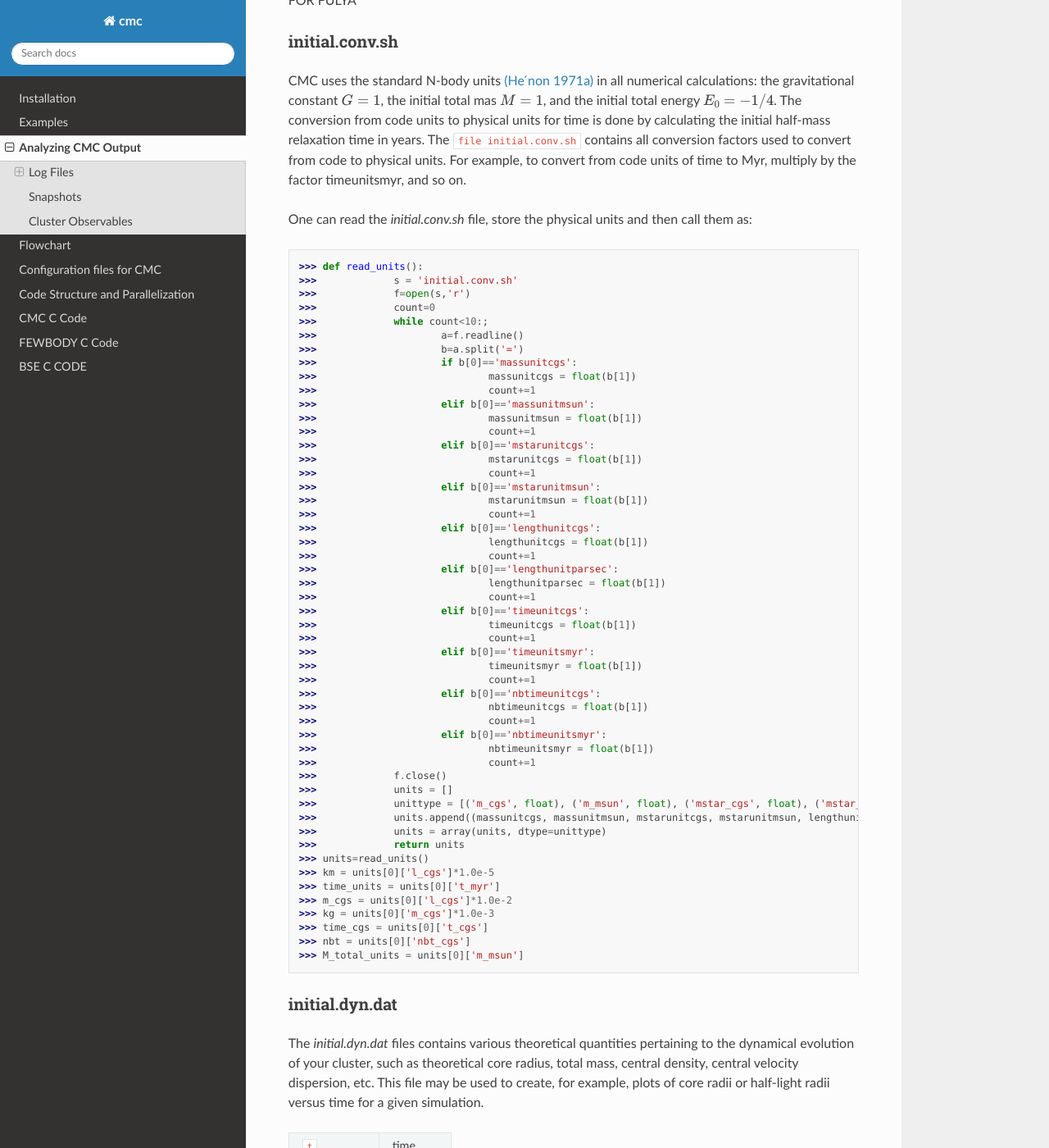
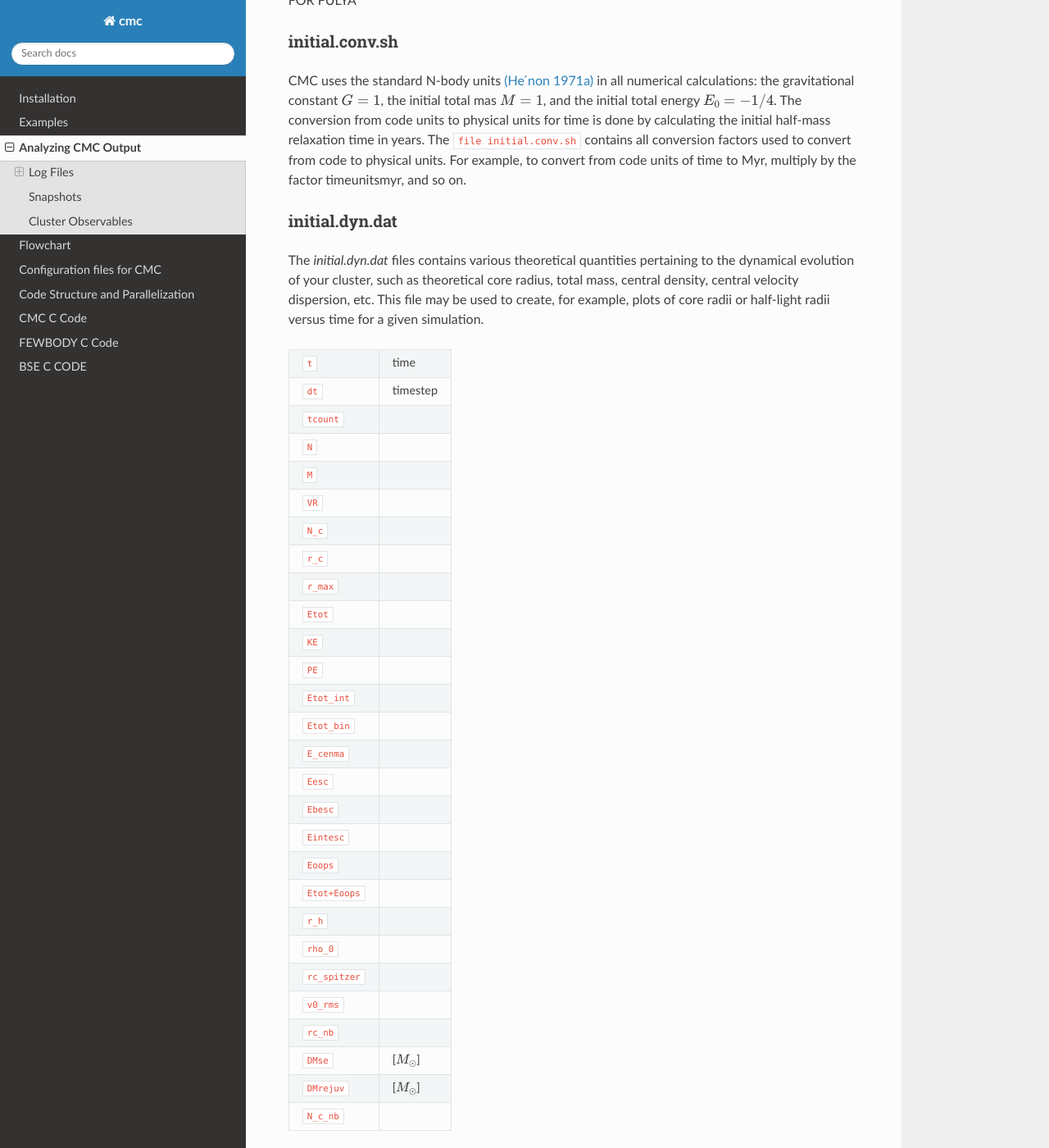
Before and after one commit to ClusterMonteCarlo/CMC-COSMIC, a Sphinx documentation site: the page built from docs/sphinx/source/output/index.rst, in a window 1280 px wide and 1400 px high, scrolled down 227 px. Shown: the whole window at 82% size. Built offline with Sphinx 7.4.7 and the Read the Docs theme 2.0.0, drawn with Linux system fonts in a browser that asks for light colours; formulas are drawn with MathJax 3; some of the changed text lies outside the part shown.

```diff
--- a/docs/sphinx/source/output/index.rst
+++ b/docs/sphinx/source/output/index.rst
@@ -16,65 +16,9 @@
 
 CMC uses the standard N-body units `(He ́non 1971a) <https://link.springer.com/article/10.1007/BF00649159>`_ in all numerical calculations: the gravitational constant :math:`{G=1}`, the initial total mas :math:`{M=1}`, and the initial total energy :math:`{E_0=-1/4}`. The conversion from code units to physical units for time is done by calculating the initial half-mass relaxation time in years. The ``file initial.conv.sh`` contains all conversion factors used to convert from code to physical units. For example, to convert from code units of time to Myr, multiply by the factor timeunitsmyr, and so on.
 
-One can read the `initial.conv.sh` file, store the physical units and then call them as::
-
->>> def read_units():
->>>		s = 'initial.conv.sh'
->>>		f=open(s,'r')
->>>		count=0
->>>		while count<10:;
->>>			a=f.readline()
->>>			b=a.split('=')
->>>			if b[0]=='massunitcgs':
->>>				massunitcgs = float(b[1])
->>>				count+=1
->>>			elif b[0]=='massunitmsun':
->>>				massunitmsun = float(b[1])
->>>				count+=1
->>>			elif b[0]=='mstarunitcgs':
->>>				mstarunitcgs = float(b[1])
->>>				count+=1
->>>			elif b[0]=='mstarunitmsun':
->>>				mstarunitmsun = float(b[1])
->>>				count+=1
->>>			elif b[0]=='lengthunitcgs':
->>>				lengthunitcgs = float(b[1])
->>>				count+=1
->>>			elif b[0]=='lengthunitparsec':
->>>				lengthunitparsec = float(b[1])
->>>				count+=1
->>>			elif b[0]=='timeunitcgs':
->>>				timeunitcgs = float(b[1])
->>>				count+=1
->>>			elif b[0]=='timeunitsmyr':
->>>				timeunitsmyr = float(b[1])
->>>				count+=1
->>>			elif b[0]=='nbtimeunitcgs':
->>>				nbtimeunitcgs = float(b[1])
->>>				count+=1
->>>			elif b[0]=='nbtimeunitsmyr':
->>>				nbtimeunitsmyr = float(b[1])
->>>				count+=1
->>>		f.close()
->>>		units = []
->>>		unittype = [('m_cgs', float), ('m_msun', float), ('mstar_cgs', float), ('mstar_msun', float), ('l_cgs', float), ('l_pc', float), ('t_cgs', float),('t_myr', float), ('nbt_cgs', float), ('nbt_myr', float)]
->>>		units.append((massunitcgs, massunitmsun, mstarunitcgs, mstarunitmsun, lengthunitcgs, lengthunitparsec, timeunitcgs, timeunitsmyr, nbtimeunitcgs, nbtimeunitsmyr))
->>>		units = array(units, dtype=unittype)
->>>		return units
->>> units=read_units()
->>> km = units[0]['l_cgs']*1.0e-5
->>> time_units = units[0]['t_myr']
->>> m_cgs = units[0]['l_cgs']*1.0e-2
->>> kg = units[0]['m_cgs']*1.0e-3
->>> time_cgs = units[0]['t_cgs']
->>> nbt = units[0]['nbt_cgs']
->>> M_total_units = units[0]['m_msun']
-
-
 initial.dyn.dat
 ---------------
 The `initial.dyn.dat` files contains various theoretical quantities pertaining to the dynamical evolution of your cluster, such as theoretical core radius, total mass, central density, central velocity dispersion, etc. This file may be used to create, for example, plots of core radii or half-light radii versus time for a given simulation.
-
 
 ================  =====================================================
 ``t``               time
@@ -119,11 +63,14 @@
 >>> type=BS t=5.85010072e-06
 >>> params: b=1.46611 v=0.379587
 >>> input: type=single m=0.0284732 R=0.215538 Eint=0 id=170307 ktype=0
->>> input: type=binary m0=0.211113 m1=0.148022 R0=0.22897 R1=0.170412 Eint1=0 Eint2=0 id0=33128 id1=1255329 a=0.0908923 e=0.0641548 ktype1=0 ktype2=0
->>> status: DE/E=-1.79889e-08 DE=1.71461e-10 DL/L=2.54957e-08 DL=8.18406e-10 DE_GW/E=-0 DE_GW=0 v_esc_cluster[km/s]=77.9847 tcpu=0.01
+>>> input: type=binary m0=0.211113 m1=0.148022 R0=0.22897 R1=0.170412 Eint1=0 Eint2=0
+>>> ... id0=33128 id1=1255329 a=0.0908923 e=0.0641548 ktype1=0 ktype2=0
+>>> status: DE/E=-1.79889e-08 DE=1.71461e-10 DL/L=2.54957e-08 DL=8.18406e-10 DE_GW/E=-0
+>>> ... DE_GW=0 v_esc_cluster[km/s]=77.9847 tcpu=0.01
 >>> outcome: nstar=3 nobj=2:  0 [1 2] (single-binary)
 >>> output: type=single m=0.0284732 R=0.215538 Eint=0 id=170307 ktype=0
->>> output: type=binary m0=0.211113 m1=0.148022 R0=0.22897 R1=0.170412 Eint1=0 Eint2=0 id0=33128 id1=1255329 a=0.09094 e=0.123848 ktype1=0 ktype2=0
+>>> output: type=binary m0=0.211113 m1=0.148022 R0=0.22897 R1=0.170412 Eint1=0 Eint2=0
+>>> ... id0=33128 id1=1255329 a=0.09094 e=0.123848 ktype1=0 ktype2=0
 >>> ********************************************************************************
 
 ==============================  =====================================================
```
Also changed, not shown: other parts of docs/sphinx/source/output/index.rst (+123 -2 lines), 1 other file.
